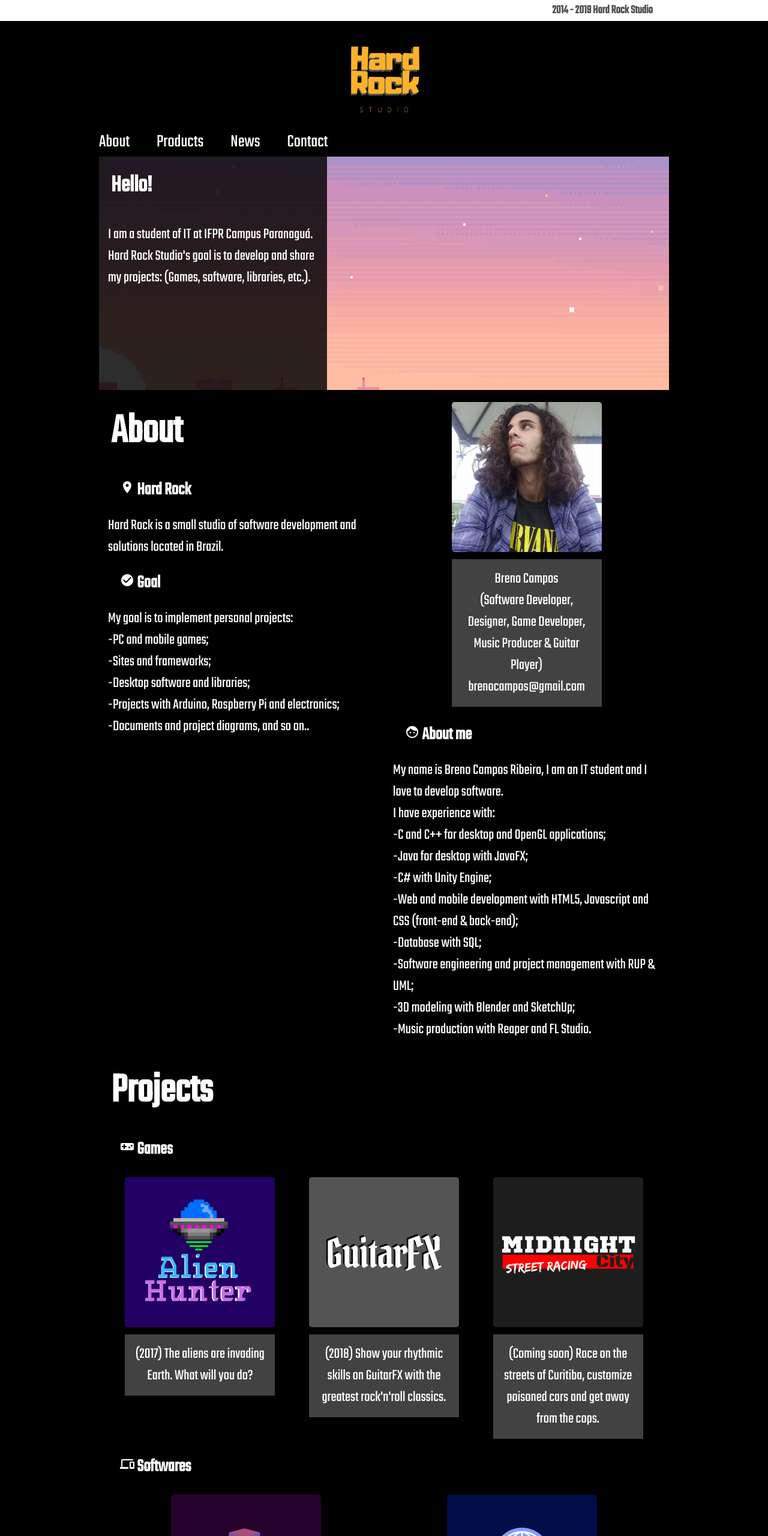
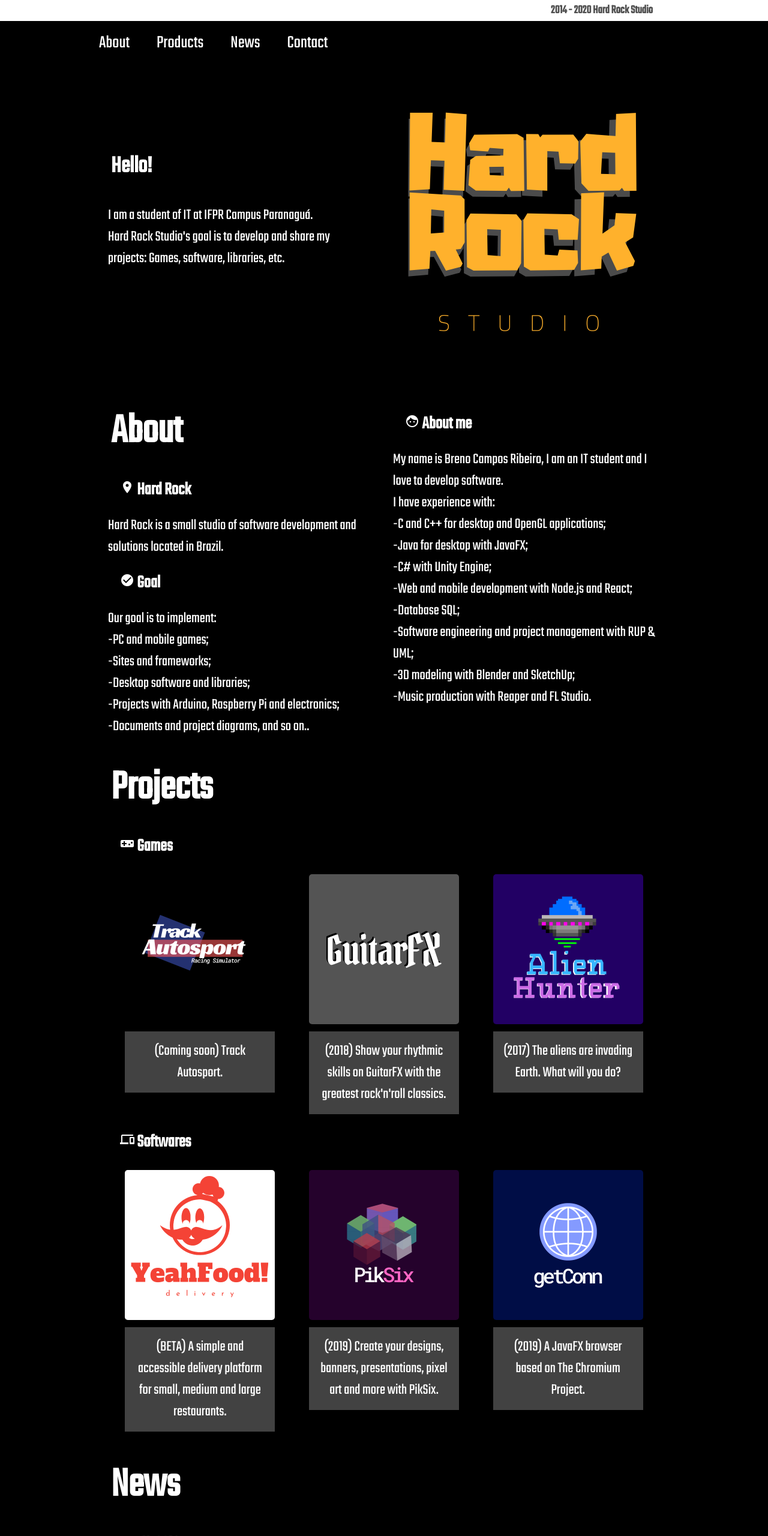
Before and after one commit to HardRockStudio/home, a plain HTML site: page index.html in a window 1280 px wide. Shown: the top 2560 px of the page at 60% size. Drawn offline with Linux system fonts and the light colour scheme.

Commit message:
Add files via upload

```diff
--- a/css/style.css
+++ b/css/style.css
@@ -317,21 +317,36 @@
 .socialclub-register-area {
   /* Size */
   width: 100%;
-  height: 800px;
-  /* Style */
-  background-image: url("../images/background.jpg");
+  height: 500px;  /* Style */
+  background-color: black;
   background-repeat: no-repeat;
   background-position: right top;
   background-attachment: fixed;
   /* Position */
   display: flex;
-  justify-content: flex-start;
+  align-items: center;
+  justify-content: center;
   /* Transition */
   transition: all 0.3s ease-in-out;
   -o-transition: all 0.3s ease-in-out;
   -moz-transition: all 0.3s ease-in-out;
   -webkit-transition: all 0.3s ease-in-out;
 }
+
+.socialclub-register-area img{
+  /* Size */
+  max-width: 100%;
+  max-height: 100%;
+  width: auto;
+  height: auto;
+
+  /* Transition */
+  transition: all 0.3s ease-in-out;
+  -o-transition: all 0.3s ease-in-out;
+  -moz-transition: all 0.3s ease-in-out;
+  -webkit-transition: all 0.3s ease-in-out;
+}
+
 
 .division {
   /* Style */
@@ -477,6 +492,8 @@
   /* Style */
   background: #ccc;
   border: 0em;
+  border-color: black;
+  select: none;
 }
 
 .buy h4 {
--- a/index.html
+++ b/index.html
@@ -16,13 +16,10 @@
   </head>
   <body>
     <div class="info info-header">
-      <h3>2014 - 2019 Hard Rock Studio</h3>
+      <h3>2014 - 2020 Hard Rock Studio</h3>
     </div>
     <div class="bone">
       <header>
-        <div class="logo">
-          <img src="images/logo.png" class="logo-img" />
-        </div>
 
         <div div="nav-bar">
           <ul>
@@ -33,8 +30,7 @@
           </ul>
         </div>
         <div class="socialclub-register-area">
-          <div class="division">
-            <form>
+          <div>
             <h2>Hello!</h2>
             <div class="register">
               <div class="article-cont">
@@ -44,13 +40,14 @@
                   </p>
                   <p>
                     Hard Rock Studio's goal is to develop and share my
-                      projects: (Games, software, libraries, etc.).
+                    projects: Games, software, libraries, etc.
                   </p>
                 </a>
               </div>
             </div>
-            </form>
           </div>
+          <img class="socialclub-register-area" src="images/logo.png">
+
         </div>
       </header>
       <article>
@@ -70,7 +67,7 @@
               <i class="material-icons">check_circle</i> Goal
             </h3>
             <a>
-              <p>My goal is to implement personal projects:</p>
+              <p>Our goal is to implement:</p>
               <p>-PC and mobile games;</p>
               <p>-Sites and frameworks;</p>
               <p>-Desktop software and libraries;</p>
@@ -81,26 +78,7 @@
 
           <div class="article-cont">
             <div class="gallery-bar">
-              <div class="gallery">
-                <a target="_blank" href="images/me.jpg">
-                  <img
-                    src="images/me.jpg"
-                    alt="screen03"
-                    width="560"
-                    height="315"
-                  />
-                </a>
-                <div class="desc">
-                  <a>Breno Campos</a>
-                  <a
-                    ><p>
-                      (Software Developer, Designer, Game Developer, Music
-                      Producer & Guitar Player)
-                    </p>
-                    <p>brenocampos@gmail.com</p></a
-                  >
-                </div>
-              </div>
+
             </div>
             <h3 class="los-santos">
               <i class="material-icons">face</i> About me
@@ -114,8 +92,8 @@
               <p>-C and C++ for desktop and OpenGL applications;</p>
               <p>-Java for desktop with JavaFX;</p>
               <p>-C# with Unity Engine;</p>
-              <p>-Web and mobile development with HTML5, Javascript and CSS (front-end & back-end);</p>
-              <p>-Database with SQL;</p>
+              <p>-Web and mobile development with Node.js and React;</p>
+              <p>-Database SQL;</p>
               <p>
                 -Software engineering and project management with RUP & UML;
               </p>
@@ -132,29 +110,27 @@
               <i class="material-icons">videogame_asset</i> Games
             </h3>
             <div class="gallery-bar">
+
               <div class="gallery">
-                <a
-                  href="pages/alienHunter/index.html"
-                  target="_blanck"
-                  class="link"
-                >
+                <a target="_blank" href="images/Track Autosport.png">
                   <img
-                    src="images/Alien Hunter.png"
-                    alt="screen01"
-                    width="860"
-                    height="615"
+                    src="images/Track Autosport.png"
+                    alt="screen03"
+                    width="560"
+                    height="315"
                   />
                 </a>
                 <div class="desc">
                   <a
-                    >(2017) The aliens are invading Earth. What will you do?<br
-                  /></a>
+                    >(Coming soon) Track Autosport.</a
+                  >
                 </div>
               </div>
+
+
               <div class="gallery">
                 <a
                   href="pages/guitarFX/index.html"
-                  target="_blanck"
                   class="link"
                 >
                   <img
@@ -171,29 +147,51 @@
                   >
                 </div>
               </div>
+
               <div class="gallery">
-                <a target="_blank" href="images/Midnight City.png">
+                <a
+                  href="pages/alienHunter/index.html"
+                  class="link"
+                >
                   <img
-                    src="images/Midnight City.png"
-                    alt="screen03"
+                    src="images/Alien Hunter.png"
+                    alt="screen01"
+                    width="860"
+                    height="615"
+                  />
+                </a>
+                <div class="desc">
+                  <a
+                    >(2017) The aliens are invading Earth. What will you do?<br
+                  /></a>
+                </div>
+              </div>
+
+            </div>
+            <h3 class="synopsis">
+              <i class="material-icons">devices</i> Softwares
+            </h3>
+            <div class="gallery-bar">
+              <div class="gallery">
+                <a
+                  href="https://yeahfood.herokuapp.com"
+                  class="link"
+                >
+                  <img
+                    src="images/YeahFood!.png"
+                    alt="screen02"
                     width="560"
                     height="315"
                   />
                 </a>
                 <div class="desc">
                   <a
-                    >(Coming soon) Race on the streets of Curitiba, customize
-                    poisoned cars and get away from the cops.</a
+                    >(BETA) A simple and accessible delivery platform for small, medium and large restaurants.</a
                   >
                 </div>
               </div>
-            </div>
-            <h3 class="synopsis">
-              <i class="material-icons">devices</i> Softwares
-            </h3>
-            <div class="gallery-bar">
               <div class="gallery">
-                <a href="pages/pikSix/index.html" target="_blanck" class="link">
+                <a href="pages/pikSix/index.html" class="link">
                   <img
                     src="images/Piksix.png"
                     alt="screen03"
@@ -211,7 +209,6 @@
               <div class="gallery">
                 <a
                   href="https://github.com/Brenin1991/getConn"
-                  target="_blanck"
                   class="link"
                 >
                   <img
@@ -267,9 +264,10 @@
             </a>
           </div>
         </div>
+
         <div class="article-body">
           <div class="article-cont">
-            <h1 id="contact">Social</h1>
+            <h1 id="contact">Contact</h1>
             <div class="card-bar">
               <div class="card">
                 <div class="social-card">
@@ -304,7 +302,7 @@
         </div>
         <div class="article-cont">
           <div class="foot">
-            <h4>2014 - 2019 Hard Rock Studio</h4>
+            <h4>2014 - 2020 Hard Rock Studio</h4>
           </div>
         </div>
       </article>
```
Also changed, not shown: pages/alienHunter/index.html (+25 -15 lines), pages/guitarFX/index.html (+20 -29 lines), pages/pikSix/index.html (+8 -22 lines), images/Alien Hunter_banner.png (added), images/YeahFood!.png (added), images/download.svg (added), images/guitarfx_banner.png (added), pages/guitarFX/images/Captura de tela de 2020-04-21 22-56-02.png (added), pages/guitarFX/images/Captura de tela de 2020-04-21 22-59-18.png (added), pages/guitarFX/images/Captura de tela de 2020-04-21 23-00-40.png (added), pages/guitarFX/images/screen1.png, pages/guitarFX/images/screen2.png, pages/guitarFX/images/screen3.png. Lines whose indentation alone changed are shown as unchanged.
